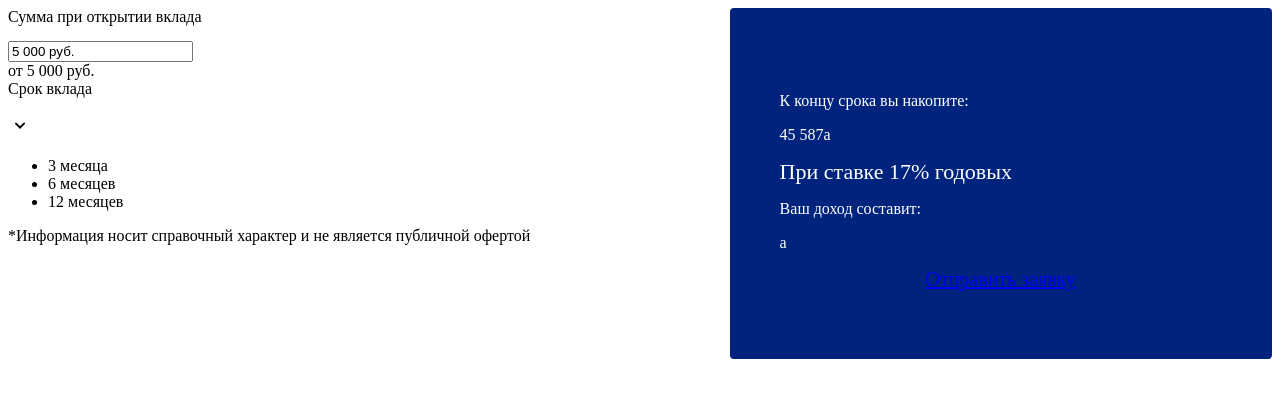
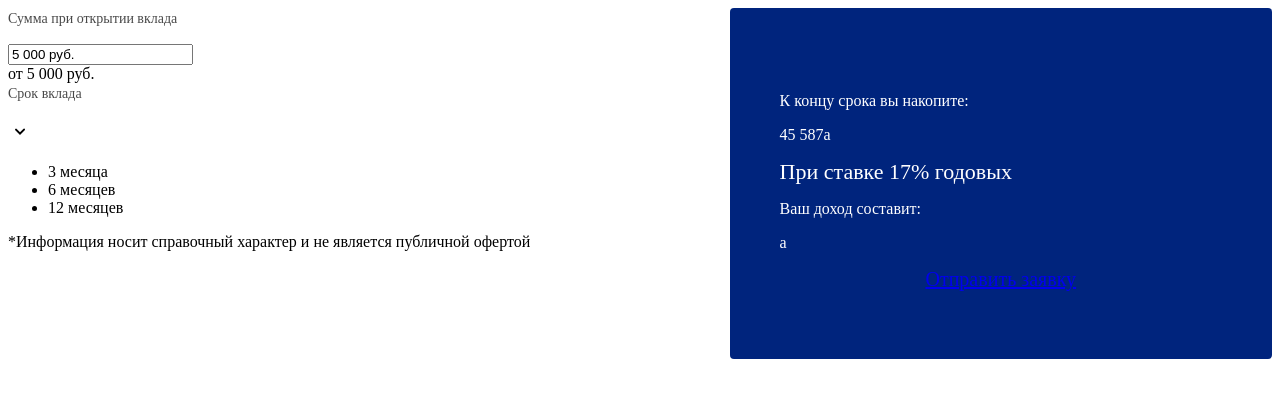
Before and after one commit to 1nan1eee/calcDeposit, a plain HTML site: page calculator/index.html in a window 1280 px wide. Drawn offline with Linux system fonts and the light colour scheme.

Commit message:
добавила в стили шрифт у question line1

```diff
--- a/calculator/index.html
+++ b/calculator/index.html
@@ -9,9 +9,7 @@
           <div class="calc">
             <div class="pad calc_block active">
             <div class="info_text qestion-line1">
-              <span class="text">
-                <span class="deposit_result">Сумма при открытии вклада</span>
-              </span>
+              <span class="text">Сумма при открытии вклада</span>
             </div>
             <div class="h2 deposit">
               <input id="deposit_val" type="text" value="5 000 руб.">
--- a/calculator/styles.css
+++ b/calculator/styles.css
@@ -102,6 +102,15 @@ text-align: center;
 max-width: 600px;
 margin: 0 auto;
 }
+
+.info_text.qestion-line1 .text {
+    color: #494949;
+    font-family: "PT Sans";
+    font-size: 14px;
+    line-height: 1.5;
+    vertical-align: bottom;
+}
+
 .last_contacts_block .btn {
 margin-top: 40px;
 margin-bottom: 30px;
```
